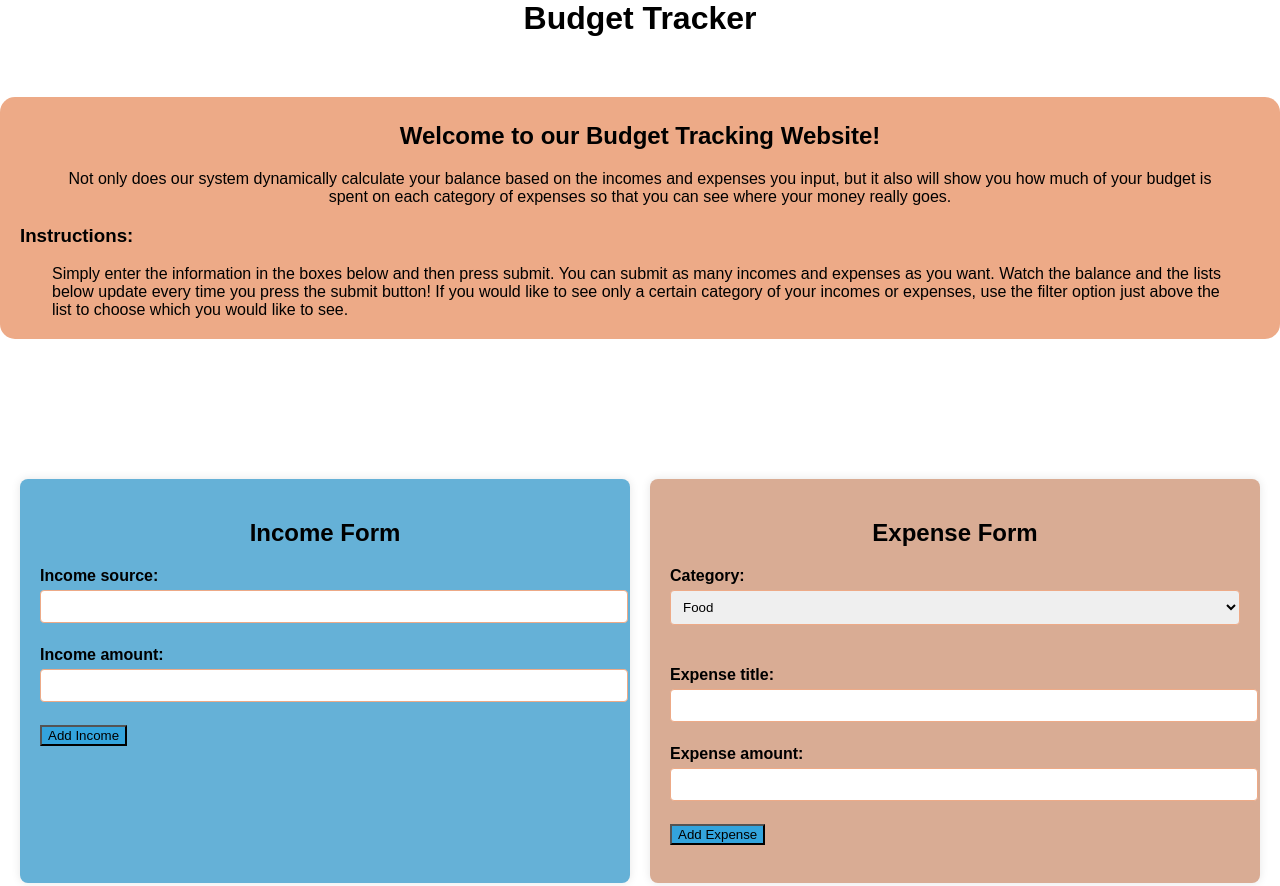
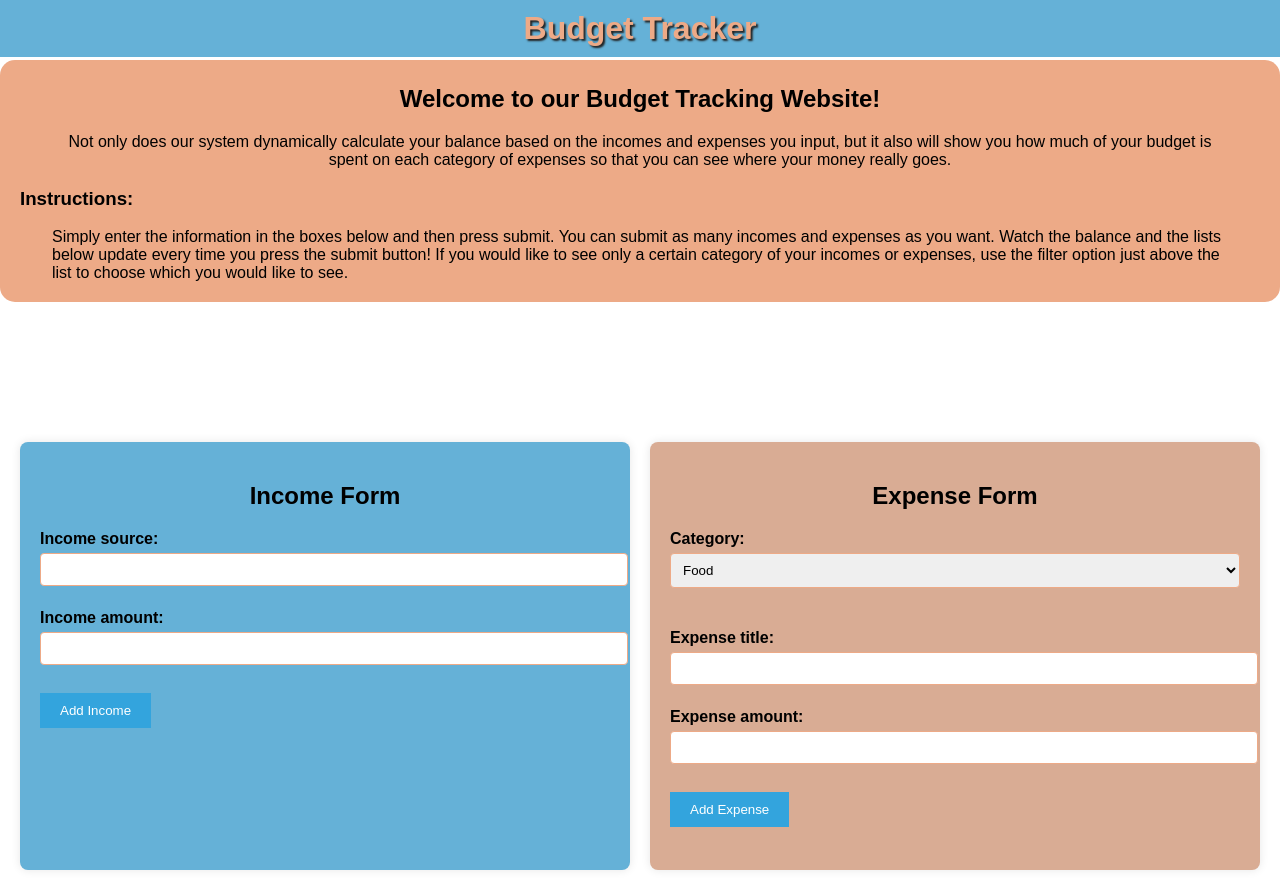
Before and after one commit to Temima613/BudgetTracker, a plain HTML site: page index.html in a window 1280 px wide. Shown: the top 886 px of the page. Drawn offline with Linux system fonts and the light colour scheme.

Commit message:
added header styles

```diff
--- a/styles.css
+++ b/styles.css
@@ -10,6 +10,23 @@ body {
   font-family: Arial, sans-serif;
   margin: 0;
   padding: 0;
+}
+
+header > h1
+{
+  position: fixed;
+  top: 0;
+  left: 50%;
+  transform: translateX(-50%);
+  padding: 10px;
+  margin: 0;
+  width: 100%;
+  text-align: center;
+  font-size: 2em;
+  z-index: 1000;
+  color: var(--basic-orange);
+  text-shadow: #222 2px 2px 2px;
+  background-color: var(--lighter-blue); /* Prevents background overlap */
 }
 
 h1 {
@@ -58,6 +75,11 @@ input, select {
 input[type="submit"], button {
   width: auto;
   background-color: var(--basic-blue);
+  color: white;
+  border: none;
+  cursor: pointer;
+  padding: 10px 20px;
+  margin: 5px 0;
 }
 
 input[type="submit"]:hover, button:hover {
```
